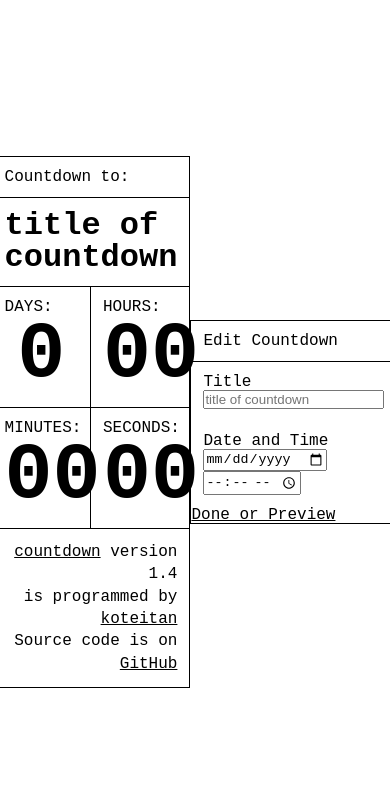
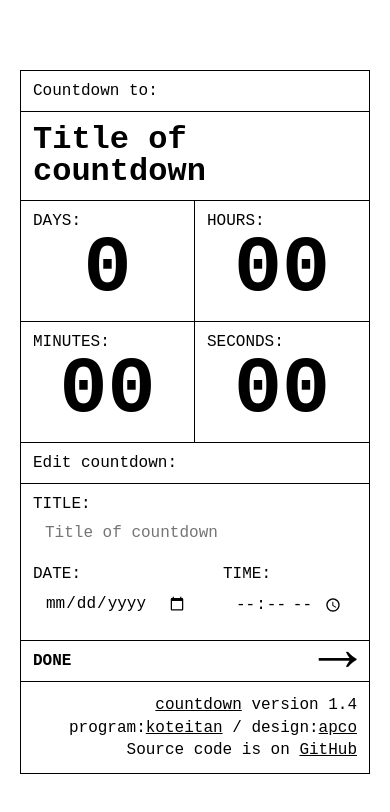
Before and after one commit to koteitan/countdown, a plain HTML site: page index.html in a window 390 px wide. Drawn offline with Linux system fonts and the light colour scheme.

Commit message:
Fixed design

```diff
--- a/index.html
+++ b/index.html
@@ -31,41 +31,43 @@
           <span id="cds">22</span>
         </div>
       </div>
+      <form id="form">
+        <div class="edbox" id="edbox">
+          <div class="edheadline">
+            <span class="langja">カウントダウンを編集:</span>
+            <span class="langen">Edit countdown:</span>
+          </div>
+          <div class="edform">
+            <div class="edinput">
+              <div class="edtitle">
+                <label class="langja" for="edname">タイトル:</label>
+                <label class="langen" for="edname">Title:</label>
+                <input type="text" id="edname" class="edname" placeholder="Title of countdown">
+              </div>
+              <div class="eddatetime">
+                <div class="edate">
+                  <label class="langja" for="eddate">日:</label>
+                  <label class="langen" for="eddate">Date:</label>
+                  <input type="date" id="eddate" class="eddate">
+                </div>
+                <div class="edtime">
+                  <label class="langja" for="edtime">時間:</label>
+                  <label class="langen" for="edtime">Time:</label>
+                  <input type="time" id="edtime" class="edtime">
+                </div>
+              </div>
+            </div>
+            <a href="" id="edlink" class="edlink langja" target="_blank">完成<span>→</span></a>
+            <a href="" id="edlink" class="edlink langen" target="_blank">DONE<span>→</span></a>
+          </div>
+        </div>
+      </form>
       <div class="license">
         <p><a href="./">countdown</a> version 1.4</p>
-        <p>is programmed by <a href="https://twitter.com/koteitan" target="_blank" rel="noopener noreferrer">koteitan</a></p>
+        <p>program:<a href="https://twitter.com/koteitan" target="_blank" rel="noopener noreferrer">koteitan</a> / design:<a href="https://twitter.com/an_apco" target="_blank" rel="noopener noreferrer">apco</a></p>
         <p>Source code is on <a href="https://github.com/koteitan/countdown" target="_blank" rel="noopener noreferrer">GitHub</a></p>
       </div>
     </div>
-
-    <br clear="all">
-
-    <form id="form">
-      <div class="edbox" id="edbox">
-        <div class="edheadline">
-          <span class="langja">カウントダウンを編集</span>
-          <span class="langen">Edit Countdown</span>
-        </div>
-        <div class="edform">
-          <div class="edtitle">
-            <span class="langja">タイトル</span>
-            <span class="langen">Title</span>
-            <input type="text" id="edname" class="edname" placeholder="title of countdown">
-          </div>
-          <div class="eddatetime">
-            <span class="langja">日時</span>
-            <span class="langen">Date and Time</span>
-            <input type="date" id="eddate" class="eddate">
-            <input type="time" id="edtime" class="edtime">
-          </div>
-          <div class="link">
-            <a href="" id="edlink" class="edlink" target="_blank">
-              <span class="langja">完成 or プレビュー</span>
-              <span class="langen">Done or Preview</span>
-            </a>
-        </div>
-      </div>
-    </form>
     <script type="text/javascript" src="main.js"></script>
   </body>
 </html>
--- a/main.js
+++ b/main.js
@@ -6,7 +6,7 @@ window.onload = function() {
   var isquery = query2form();
   if(!isquery){ // there is no date in query string
     // display editor
-    id2e("edbox").style.display = "block";
+    id2e("edbox").style.display = "flex";
     document.title = "countdown maker";
   }else{
     // edit html title
@@ -29,7 +29,7 @@ window.onload = function() {
 }
 
 var target_date; // target date to count down to
-var title = "title of countdown"; // title of the countdown
+var title = "Title of countdown"; // title of the countdown
 
 var id2e = function(id) {
   return document.getElementById(id);
@@ -87,10 +87,10 @@ var update_lang=(lang)=>{
   var ja = Array.from(document.getElementsByClassName('langja'));
   var en = Array.from(document.getElementsByClassName('langen'));
   if(lang=='ja'){
-    ja.map((x)=>x.style.display='inline');
+    ja.map((x)=>x.style.display='inline-block');
     en.map((x)=>x.style.display='none'  );
   }else{
-    en.map((x)=>x.style.display='inline');
+    en.map((x)=>x.style.display='inline-block');
     ja.map((x)=>x.style.display='none'  );
   }
 }
--- a/style.css
+++ b/style.css
@@ -33,18 +33,22 @@ p {
   line-height: 1.4;
 }
 
+input[type="text"],
+input[type="date"],
+input[type="time"] {
+  border: none;
+  font-family: inherit;
+  font-size: 16px;
+  outline: 0;
+  padding: 12px;
+  width: 100%;
+}
+
 .cdbox {
   border: var(--border);
   width: 100%;
 }
 
-.edbox {
-  border: var(--border);
-  width: 100%;
-  display: none;
-}
-
-.edheadline,
 .cdheadline {
   align-items: center;
   border-bottom: var(--border);
@@ -52,7 +56,6 @@ p {
   justify-content: space-between;
 }
 
-.edheadline,
 .cdheadline > * {
   padding: 12px;
 }
@@ -93,17 +96,66 @@ p {
   text-align: center;
 }
 
+.edbox {
+  align-items: center;
+  border-top: var(--border);
+  display: none;
+}
+
+.edheadline {
+  border-right: var(--border);
+  writing-mode: vertical-rl;
+  padding: 12px;
+}
+
+.edform {
+  display: flex;
+  flex: 6;
+  justify-content: space-between;
+}
+
+.edinput {
+  border-right: var(--border);
+  flex: 4;
+  padding: 12px;
+}
+
+.edtitle {
+  margin-bottom: 12px;
+}
+
+.eddatetime {
+  display: flex;
+  gap: 24px;
+  justify-content: space-between;
+}
+
+.eddatetime > * {
+  width: 100%;
+}
+
+.edlink {
+  font-weight: bold;
+  overflow: hidden;
+  padding: 12px;
+  text-decoration: none;
+}
+
+.edlink span {
+  display: block;
+  font-size: 4rem;
+  line-height: 0;
+}
+
 .license {
   border-top: var(--border);
   padding: 12px;
   text-align: right;
 }
 
-
-.edtitle,
-.eddatetime {
-  border-right: var(--border);
-  padding: 12px;
+.langja,
+.langen {
+  display: none;
 }
 
 @media (max-width: 560px) {
@@ -135,6 +187,41 @@ p {
   .cdnumber:last-child {
     border-bottom: none;
   }
+
+  .edbox {
+    flex-wrap: wrap;
+  }
+
+  .edheadline {
+    border-bottom: var(--border);
+    border-right: none;
+    width: 100%;
+    writing-mode:horizontal-tb;
+  }
+
+  .edform {
+    flex-wrap: wrap;
+  }
+
+  .edinput {
+    border-bottom: var(--border);
+    border-right: none;
+  }
+
+  .edinput label {
+    text-transform: uppercase;
+  }
+
+  .edlink {
+    width: 100%;
+  }
+
+  .edlink span {
+    display: inline-block;
+    text-align: right;
+    vertical-align: top;
+    width: calc(100% - 0.6em);
+  }
 }
 
 @media (prefers-color-scheme: dark) {
@@ -145,8 +232,3 @@ p {
     --border: 1px solid #fff;
   }
 }
-
-.langja,
-.langen {
-  display: none;
-}
```
